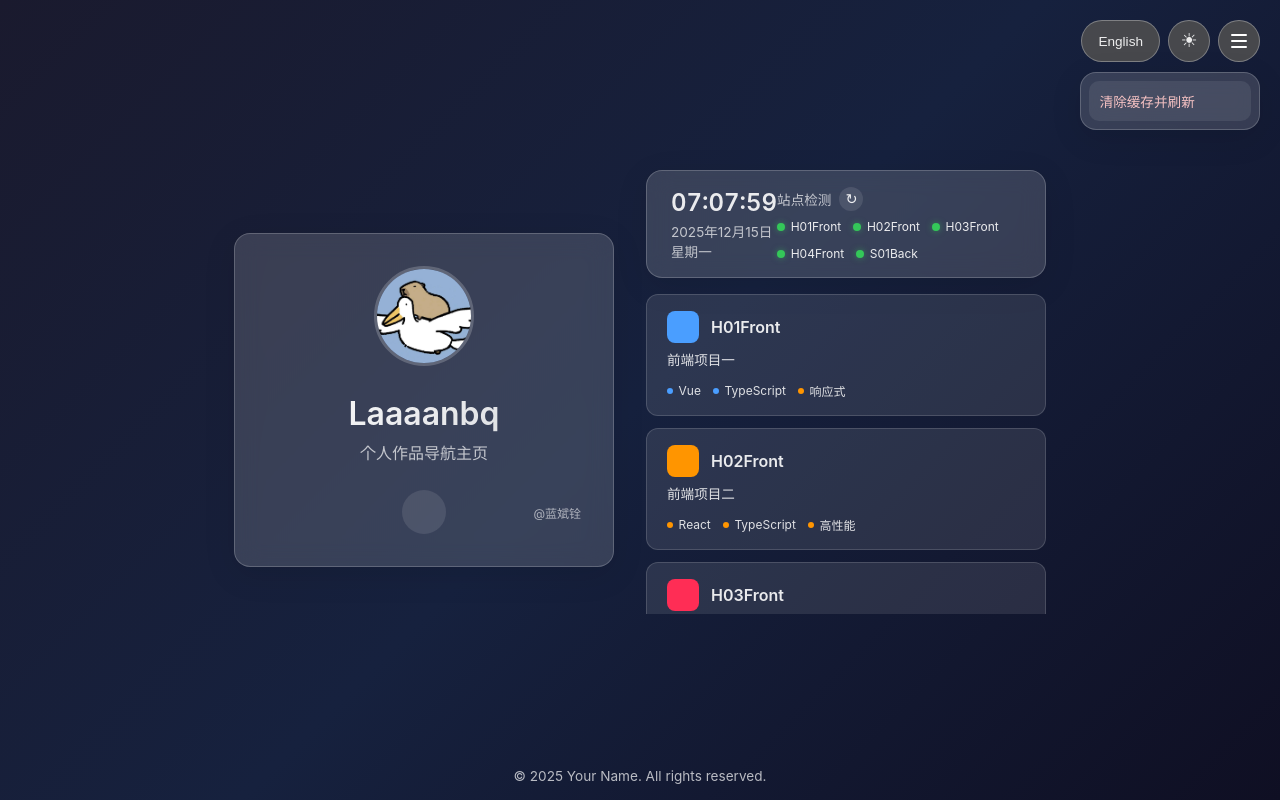
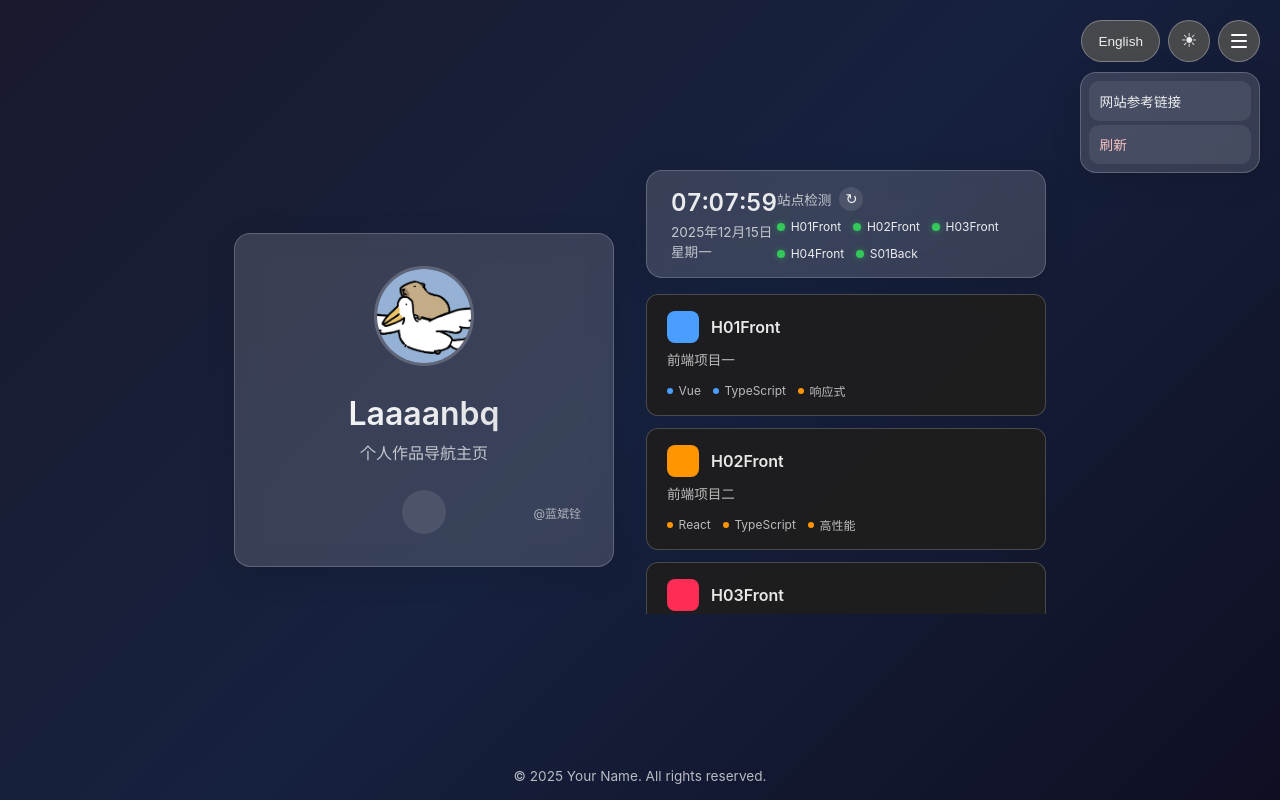
Before and after one commit to neo-jack/0MainPage, a Vue app: page / in a window 1280 px wide. Both pictures are taken after a click on the button "菜单/设置". Built offline with nearby package versions, Linux system fonts and the light colour scheme; no server answers; some icons are missing.

Commit message:
feat:添加界面参考链接和黑夜天颜色的调整

```diff
--- a/src/assets/styles/global.scss
+++ b/src/assets/styles/global.scss
@@ -16,10 +16,10 @@
 
 // CSS 变量 - 亮色模式
 :root.light-mode {
-  --text-light: rgba(0, 0, 0, 0.9);
-  --text-muted: rgba(0, 0, 0, 0.6);
+  --text-light: rgba(0, 0, 0, 0.348);
+  --text-muted: rgba(0, 0, 0, 0.351);
   --card-bg: rgba(255, 255, 255, 0.7);
-  --card-bg-solid: rgba(255, 255, 255, 0.95);
+  --card-bg-solid: rgba(240, 240, 240, 0.9);
   --border-light: rgba(0, 0, 0, 0.1);
   --bg-color: #f5f5f5;
   --bg-overlay: rgba(255, 255, 255, 0.2);
--- a/src/components/NavGrid.vue
+++ b/src/components/NavGrid.vue
@@ -67,33 +67,26 @@ const handleClick = (item: NavItem) => {
   max-height: 320px;
   overflow-y: auto;
 
-  // 自定义滚动条
+  // 隐藏滚动条但保留滚动功能
+  scrollbar-width: none; // Firefox
+  -ms-overflow-style: none; // IE/Edge
   &::-webkit-scrollbar {
-    width: 4px;
-  }
-  &::-webkit-scrollbar-track {
-    background: transparent;
-  }
-  &::-webkit-scrollbar-thumb {
-    background: rgba(255, 255, 255, 0.2);
-    border-radius: 2px;
+    display: none; // Chrome/Safari
   }
 }
 
 .nav-card {
   padding: 1rem 1.25rem;
   cursor: pointer;
-  color: var(--text-light, #fff);
-  background: rgba(255, 255, 255, 0.1);
-  backdrop-filter: blur(10px);
-  border: 1px solid rgba(255, 255, 255, 0.15);
+  color: var(--text-light);
+  background: var(--card-bg-solid);
+  backdrop-filter: blur(var(--glass-blur));
+  border: 1px solid var(--border-light);
   border-radius: 12px;
   transition: all 0.3s;
 
   &:hover {
-    transform: translateY(-2px);
-    background: rgba(255, 255, 255, 0.15);
-    border-color: rgba(255, 255, 255, 0.25);
+    filter: brightness(1.1);
   }
 
   &:active {
@@ -125,7 +118,7 @@ const handleClick = (item: NavItem) => {
 
 .description {
   font-size: 0.85rem;
-  color: rgba(255, 255, 255, 0.85);
+  color: var(--text-muted);
   margin-bottom: 0.75rem;
   line-height: 1.4;
 }
@@ -142,7 +135,7 @@ const handleClick = (item: NavItem) => {
   align-items: center;
   gap: 0.35rem;
   font-size: 0.75rem;
-  color: rgba(255, 255, 255, 0.85);
+  color: var(--text-muted);
 
   // 圆点样式
   &::before {
--- a/src/components/SettingsMenu.vue
+++ b/src/components/SettingsMenu.vue
@@ -56,12 +56,20 @@ onUnmounted(() => {
     </button>
 
     <div v-if="open" class="menu glass-card" @click.stop>
+      <a
+        class="menu-item link"
+        href="https://java2ai.com/"
+        target="_blank"
+        rel="noopener noreferrer"
+      >
+        网站参考链接
+      </a>
       <button
         class="menu-item danger"
         type="button"
         @click="clearCacheAndReload"
       >
-        清除缓存并刷新
+        刷新
       </button>
     </div>
   </div>
@@ -142,5 +150,10 @@ onUnmounted(() => {
   &.danger {
     color: rgba(255, 200, 200, 0.95);
   }
+
+  &.link {
+    text-decoration: none;
+    display: block;
+  }
 }
 </style>
```
